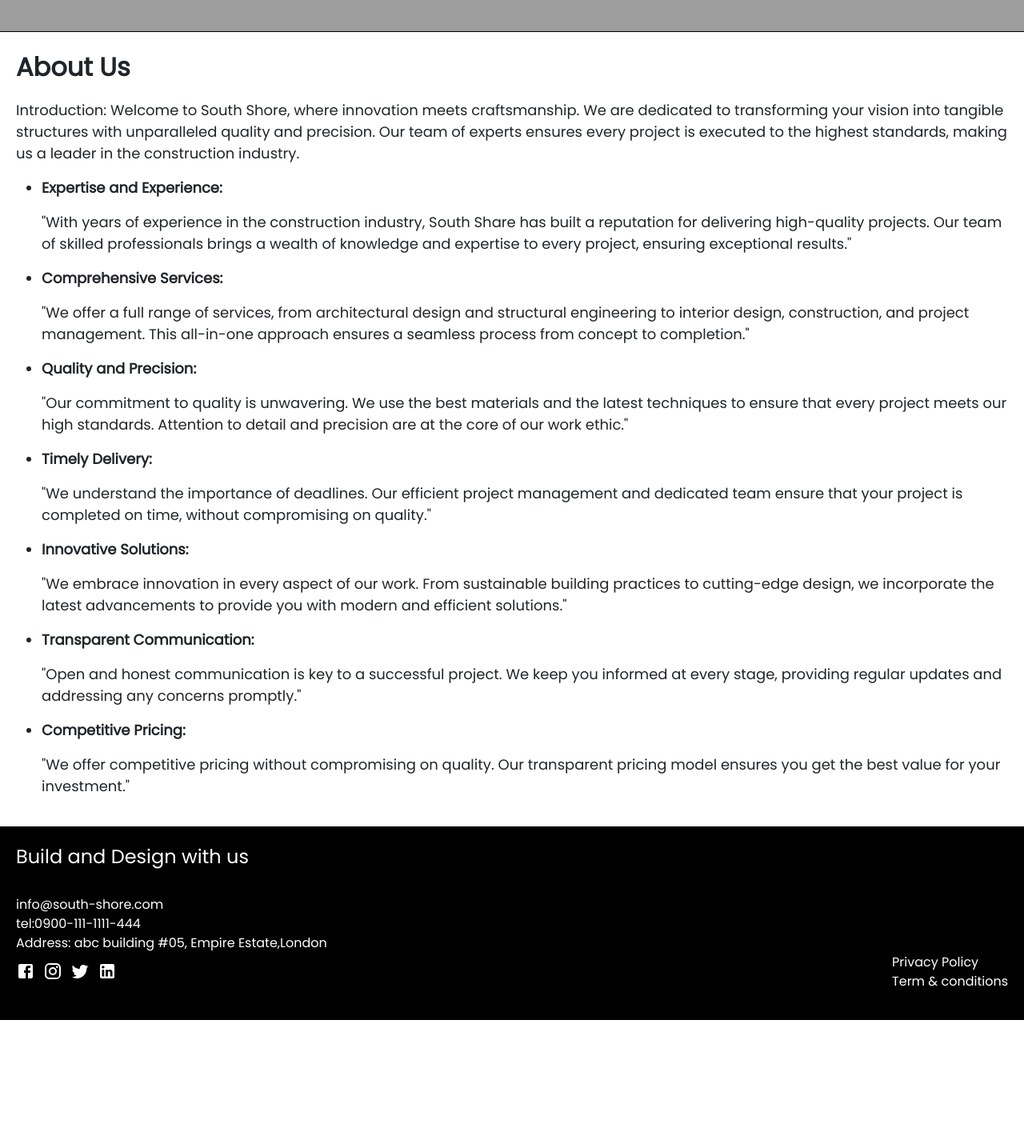
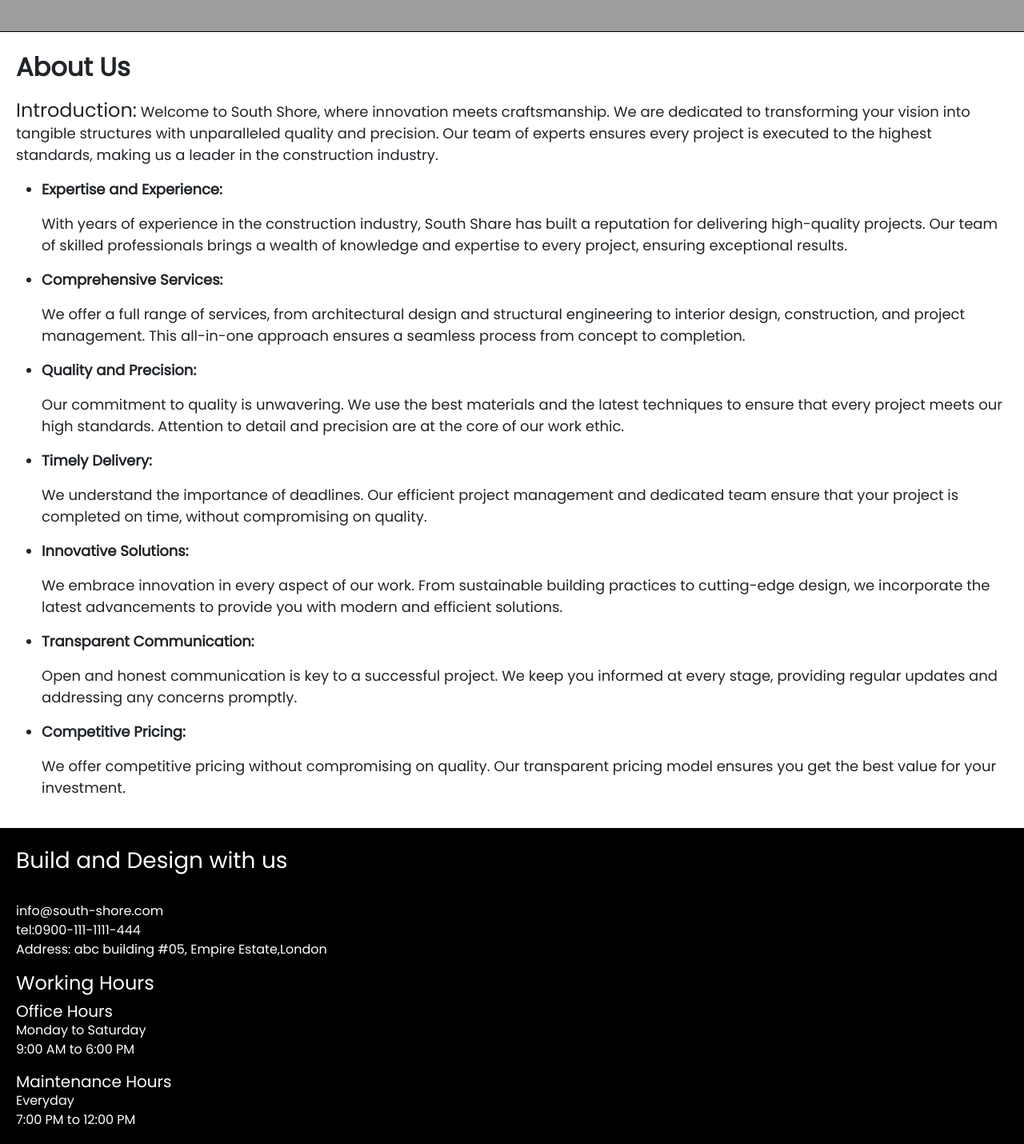
Before and after one commit to mubasheransari/london-constuction, a Next.js app: page /about in a window 1280 px wide. Shown: the part 460-1890 px from the top of the page at 80% size. Before the commit the page ends 1735 px from the top, so only its background shows below. Built offline with nearby package versions, Linux system fonts and the light colour scheme; grey boxes are pictures that could not be loaded.

Commit message:
footer work

```diff
--- a/src/app/layout.tsx
+++ b/src/app/layout.tsx
@@ -1,11 +1,9 @@
 import type { Metadata } from "next";
-// import { Inter } from "next/font/google";
 import {  Poppins } from 'next/font/google'
 import "./globals.css";
 import Header from "@/component/header/header";
 import Footer from "@/component/footer/footer";
 
-// const inter = Inter({ subsets: ["latin"] });
 const poppins =  Poppins({weight:'400', subsets: ['latin'] })
 
 export const metadata: Metadata = {
--- a/src/app/page.tsx
+++ b/src/app/page.tsx
@@ -5,8 +5,6 @@
   return (
     <main className={styles.main}>
      <div className={styles.image_wrap}>
-      {/* <img width={'100%'} src='https://www.lilyhomes.com.au/wp-content/uploads/2020/03/jasper.jpg' />
-      <p className={styles.tag_line}>Building Your Dreams into Reality</p> */}
      </div>
      <HomeLayout />
      <img width={'100%'} src="./istockphoto-488120139-1024x1024.jpg" />
--- a/src/component/footer/footer.module.scss
+++ b/src/component/footer/footer.module.scss
@@ -5,7 +5,7 @@
     padding: 20px;
 
     .footer_heading {
-        font-size: 24px;
+        font-size: 28px;
         margin-bottom: 30px;
     }
 
--- a/src/component/footer/footer.tsx
+++ b/src/component/footer/footer.tsx
@@ -14,6 +14,13 @@
         <p className='mb-0'>info@south-shore.com</p>
         <p  className='mb-0'>tel:0900-111-1111-444</p>
         <p className='mb-0'>Address: abc building #05, Empire Estate,London</p>
+        <p className='h4 mt-3'>Working Hours</p>
+        <p className=' h5 mb-0'>Office Hours</p>
+        <p className='mb-0'>Monday to Saturday</p>
+        <p>9:00 AM to 6:00 PM</p>
+        <p className=' h5 mb-0'>Maintenance Hours</p>
+        <p className='mb-0'>Everyday</p>
+        <p>7:00 PM to 12:00 PM</p>
         </div>
         <div className={style.footer_botom}>
         <div className={style.social_links}>
--- a/src/component/hamburgerMenu/hamburgerMenu.tsx
+++ b/src/component/hamburgerMenu/hamburgerMenu.tsx
@@ -1,3 +1,4 @@
+"use client"
 import * as React from "react";
 import Box from "@mui/material/Box";
 import MenuIcon from '@mui/icons-material/Menu';
--- a/src/component/header/header.tsx
+++ b/src/component/header/header.tsx
@@ -1,14 +1,5 @@
-"use client"
-import React, { useState } from 'react'
+import React from 'react'
 import style from './header.module.scss'
-import Popover from '@mui/material/Popover';
-import Typography from '@mui/material/Typography';
-import HomeIcon from '@mui/icons-material/Home';
-import InfoIcon from '@mui/icons-material/Info';
-import MiscellaneousServicesIcon from '@mui/icons-material/MiscellaneousServices';
-import CollectionsIcon from '@mui/icons-material/Collections';
-import AddIcCallIcon from '@mui/icons-material/AddIcCall';
-import PersonIcon from '@mui/icons-material/Person';
 import Link from 'next/link';
 import HamburgerMenu from '../hamburgerMenu/hamburgerMenu';
 
@@ -16,18 +7,6 @@
 
 
 const Header = (props: Props) => {
-    const [anchorEl, setAnchorEl] = useState<HTMLButtonElement | null>(null);
-
-    const handleClick = (event:any) => {
-      setAnchorEl(event.currentTarget);
-    };
-
-    const handleClose = () => {
-      setAnchorEl(null);
-    };
-
-    const open = Boolean(anchorEl);
-    const id = open ? 'simple-popover' : undefined;
 
   return (
     <div className={style.main_container}>
@@ -51,59 +30,6 @@
           </div>
         </div>
         </div>
-        {/* <div className={style.nav_bar}>
-            <Link href='/'>
-            <p className={style.log_in}>
-            <span>
-            <HomeIcon fontSize="small"/>
-            </span>
-            <span className='ms-1'>Home</span>
-            </p>
-            </Link>
-            <Link href='/about'>
-            <p>
-            <InfoIcon fontSize="small" />
-            <span className='ms-1'>About</span>
-            </p>
-            </Link>
-            <div className={style.service}>
-                <p onClick={(e)=>handleClick(e)} >
-                <MiscellaneousServicesIcon fontSize="small" />
-                <span className='ms-1'>Services</span>
-                </p>
-                <Popover
-                id={id}
-                open={open}
-                anchorEl={anchorEl}
-                onClose={handleClose}
-                anchorOrigin={{
-                    vertical: 'bottom',
-                    horizontal: 'left',
-                    }}
-              >
-            <div className={style.opt}>
-            <Link onClick={handleClose} href='/services'><p>Design & Build</p></Link>
-            <Link onClick={handleClose} href='/services'><p>Shop Fitting</p></Link>
-            <Link onClick={handleClose} href='/services'><p>Construction</p></Link>
-            <Link onClick={handleClose} href='/services'><p>Project Management</p></Link>
-            <Link onClick={handleClose} href='/services'><p>Maintaince</p></Link>
-            </div>
-                </Popover>
-                </div>
-            <Link href='/gallery'>
-            <p>
-            <CollectionsIcon fontSize="small" />
-            <span className='ms-1'>Gallery</span>
-            </p>
-            </Link>
-            <Link href='/contact'>
-            <p>
-            <AddIcCallIcon fontSize="small" />
-            <span className='ms-1'>Contact Us</span>
-            </p>
-            </Link>
-        </div> */}
-
         </div>
   )
 }
--- a/src/contianer/about/aboutLayout.tsx
+++ b/src/contianer/about/aboutLayout.tsx
@@ -5,25 +5,25 @@
 
 const features = [
        {subline:'Expertise and Experience',
-       text:'"With years of experience in the construction industry, South Share has built a reputation for delivering high-quality projects. Our team of skilled professionals brings a wealth of knowledge and expertise to every project, ensuring exceptional results."'
+       text:'With years of experience in the construction industry, South Share has built a reputation for delivering high-quality projects. Our team of skilled professionals brings a wealth of knowledge and expertise to every project, ensuring exceptional results.'
        },
        {subline:'Comprehensive Services',
-       text:'"We offer a full range of services, from architectural design and structural engineering to interior design, construction, and project management. This all-in-one approach ensures a seamless process from concept to completion."'
+       text:'We offer a full range of services, from architectural design and structural engineering to interior design, construction, and project management. This all-in-one approach ensures a seamless process from concept to completion.'
        },
        {subline:'Quality and Precision',
-        text:'"Our commitment to quality is unwavering. We use the best materials and the latest techniques to ensure that every project meets our high standards. Attention to detail and precision are at the core of our work ethic."'
+        text:'Our commitment to quality is unwavering. We use the best materials and the latest techniques to ensure that every project meets our high standards. Attention to detail and precision are at the core of our work ethic.'
        },
        {subline:'Timely Delivery',
-        text:'"We understand the importance of deadlines. Our efficient project management and dedicated team ensure that your project is completed on time, without compromising on quality."'
+        text:'We understand the importance of deadlines. Our efficient project management and dedicated team ensure that your project is completed on time, without compromising on quality.'
        },
        {subline:'Innovative Solutions',
-        text:'"We embrace innovation in every aspect of our work. From sustainable building practices to cutting-edge design, we incorporate the latest advancements to provide you with modern and efficient solutions."'
+        text:'We embrace innovation in every aspect of our work. From sustainable building practices to cutting-edge design, we incorporate the latest advancements to provide you with modern and efficient solutions.'
        },
        {subline:'Transparent Communication',
-        text:'"Open and honest communication is key to a successful project. We keep you informed at every stage, providing regular updates and addressing any concerns promptly."'
+        text:'Open and honest communication is key to a successful project. We keep you informed at every stage, providing regular updates and addressing any concerns promptly.'
        },
        {subline:'Competitive Pricing',
-        text:'"We offer competitive pricing without compromising on quality. Our transparent pricing model ensures you get the best value for your investment."'
+        text:'We offer competitive pricing without compromising on quality. Our transparent pricing model ensures you get the best value for your investment.'
        }
 ]
 
@@ -32,7 +32,7 @@
     <div className={style.about_container}>
         <p className={style.heading}>About Us</p>
         <p>
-            Introduction: Welcome to South Shore, where innovation meets craftsmanship. We are dedicated to transforming your vision into tangible structures with unparalleled quality and precision.
+            <span className='h4'>Introduction:</span> Welcome to South Shore, where innovation meets craftsmanship. We are dedicated to transforming your vision into tangible structures with unparalleled quality and precision.
             Our team of experts ensures every project is executed to the highest standards, making us a leader in the construction industry.
         </p>
         <ul>
```
